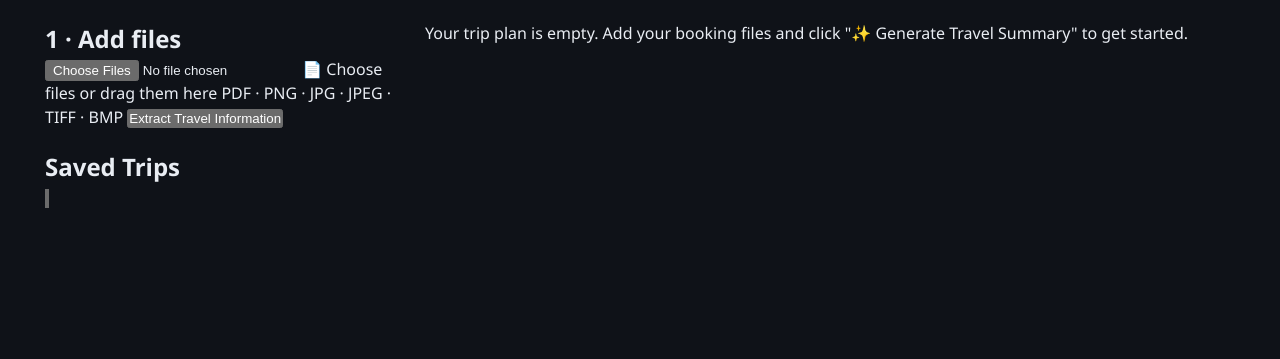
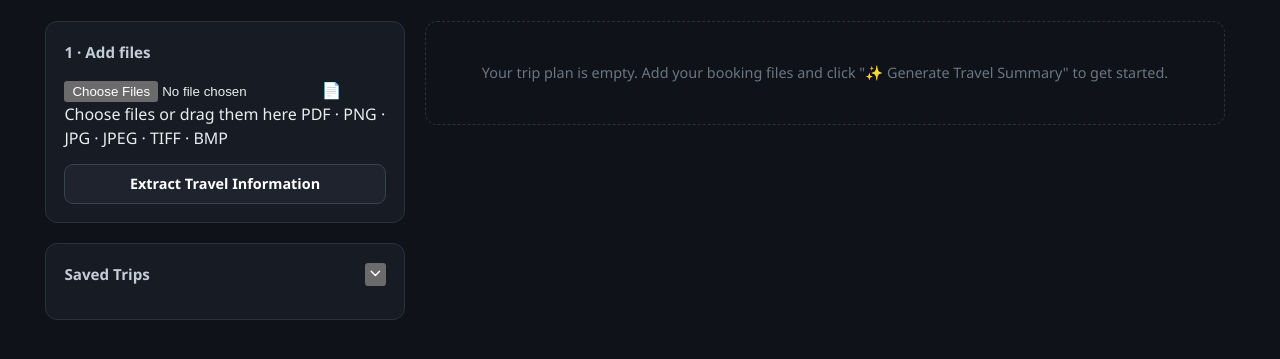
Before and after one commit to AlaaAlsous/AI-Travel-Inspector, a plain HTML site: page AI_Travel_Inspector/wwwroot/index.html in a window 1280 px wide. Shown: the part 95-454 px from the top of the page. Drawn offline with Linux system fonts and the light colour scheme; no server answers.

Commit message:
Add panel styles and button components

```diff
--- a/AI_Travel_Inspector/wwwroot/styles.css
+++ b/AI_Travel_Inspector/wwwroot/styles.css
@@ -108,3 +108,117 @@ h1 {
     grid-template-columns: 1fr;
   }
 }
+
+.panel {
+  background: var(--panel);
+  border: 1px solid var(--border);
+  border-radius: var(--radius);
+  padding: 1.15rem;
+}
+
+h2 {
+  font-size: 0.95rem;
+  font-weight: 600;
+  color: var(--soft);
+  margin-bottom: 0.9rem;
+}
+
+.panel-head {
+  display: flex;
+  align-items: center;
+  justify-content: space-between;
+  gap: 1rem;
+  margin-bottom: 0.9rem;
+}
+
+.panel-head h2 {
+  margin-bottom: 0;
+}
+
+.placeholder {
+  color: var(--faint);
+  font-size: 0.9rem;
+  text-align: center;
+  padding: 2.5rem 1rem;
+  border: 1px dashed var(--border);
+  border-radius: var(--radius);
+}
+
+#planCard:not([hidden]) + .placeholder {
+  display: none;
+}
+
+.icon {
+  width: 1.05rem;
+  height: 1.05rem;
+  flex-shrink: 0;
+}
+
+.btn {
+  display: inline-flex;
+  align-items: center;
+  justify-content: center;
+  gap: 0.45rem;
+  font-family: inherit;
+  font-size: 0.9rem;
+  font-weight: 600;
+  color: #fff;
+  background: var(--panel-2);
+  border: 1px solid var(--border-strong);
+  border-radius: 9px;
+  padding: 0.6rem 1.1rem;
+  cursor: pointer;
+  transition:
+    background 0.15s ease,
+    border-color 0.15s ease;
+}
+
+.btn:hover {
+  background: var(--border);
+}
+
+.btn:disabled {
+  opacity: 0.5;
+  cursor: not-allowed;
+}
+
+.btn-primary {
+  background: var(--accent);
+  border-color: var(--accent);
+}
+
+.btn-primary:hover {
+  background: var(--accent-hover);
+  border-color: var(--accent-hover);
+}
+
+.btn-danger {
+  background: var(--danger);
+  border-color: var(--danger);
+}
+
+.btn-danger:hover {
+  background: var(--danger-hover);
+  border-color: var(--danger-hover);
+}
+
+.btn-ghost {
+  background: transparent;
+  color: var(--soft);
+}
+
+.btn-sm {
+  font-size: 0.82rem;
+  padding: 0.4rem 0.8rem;
+}
+
+.btn-sm .icon {
+  width: 0.9rem;
+  height: 0.9rem;
+}
+
+.btn-block {
+  display: flex;
+  width: 100%;
+  margin-top: 0.85rem;
+}
```
